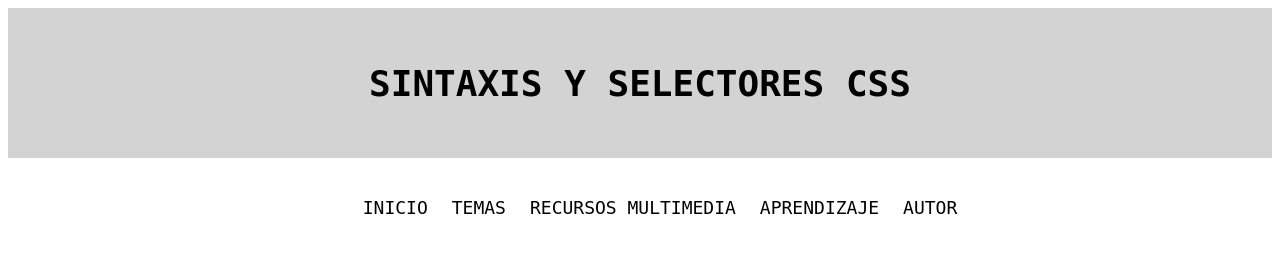
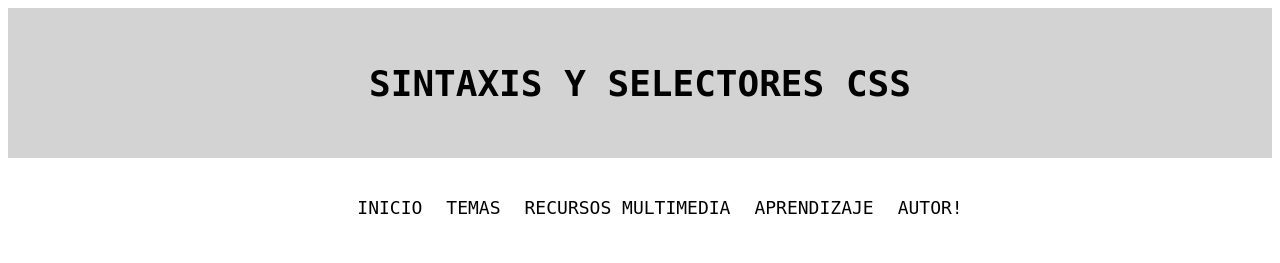
Before and after one commit to willderder/FASE3, a plain HTML site: page index.html in a window 1280 px wide. Shown: the top 263 px of the page. Drawn offline with Linux system fonts and the light colour scheme.

Commit message:
update
update

```diff
--- a/index.html
+++ b/index.html
@@ -127,7 +127,7 @@
                         <li><a href="">OPCION2</a></li>
                     </ul>
                 </li>
-                <li><a href="https://willderder.github.io/FASE3/probe/index6.html">AUTOR</a></li>
+                <li><a href="https://willderder.github.io/FASE3/probe/index6.html">AUTOR!</a></li>
             </ul>
         </nav>
     </div>
```
